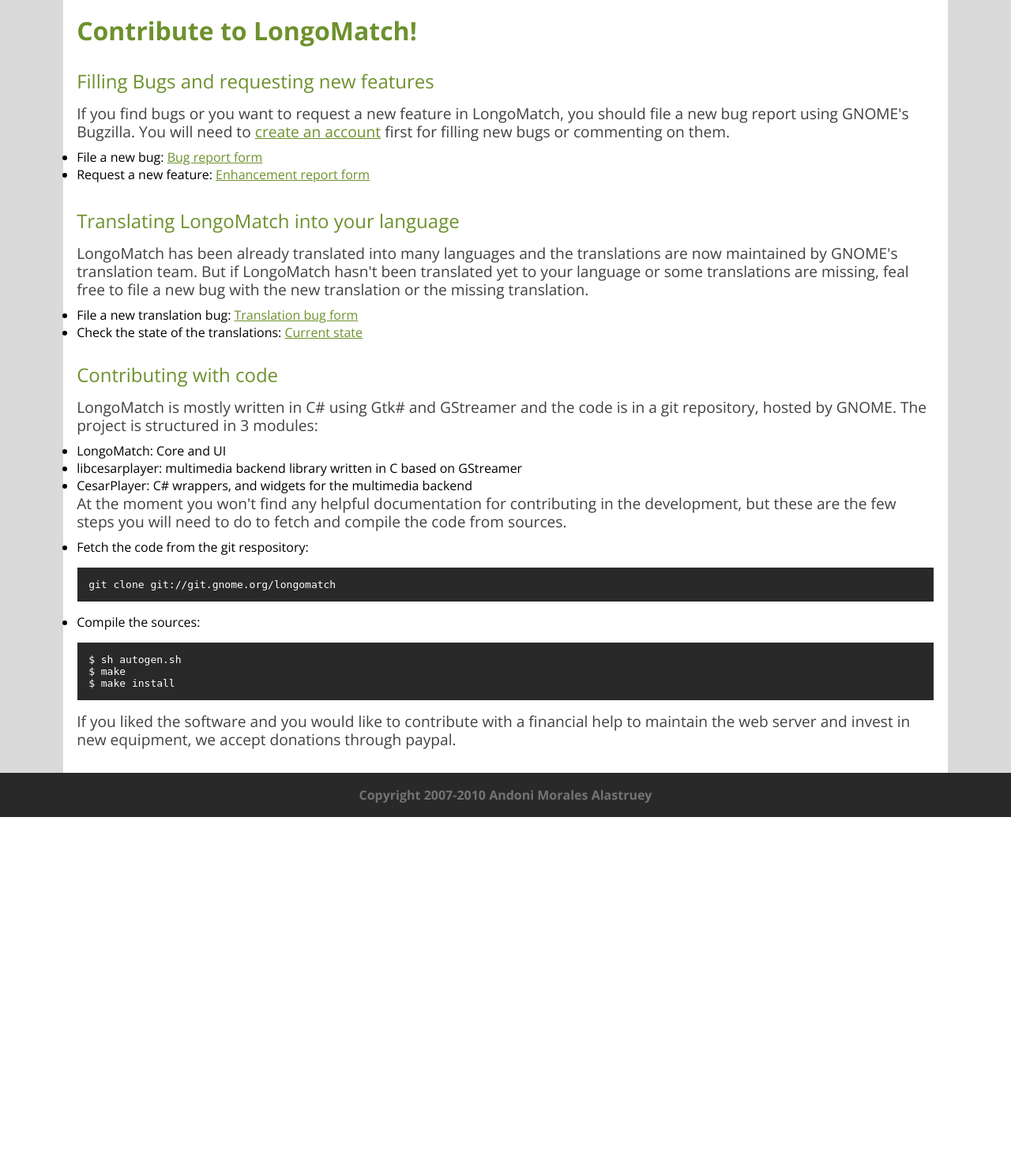
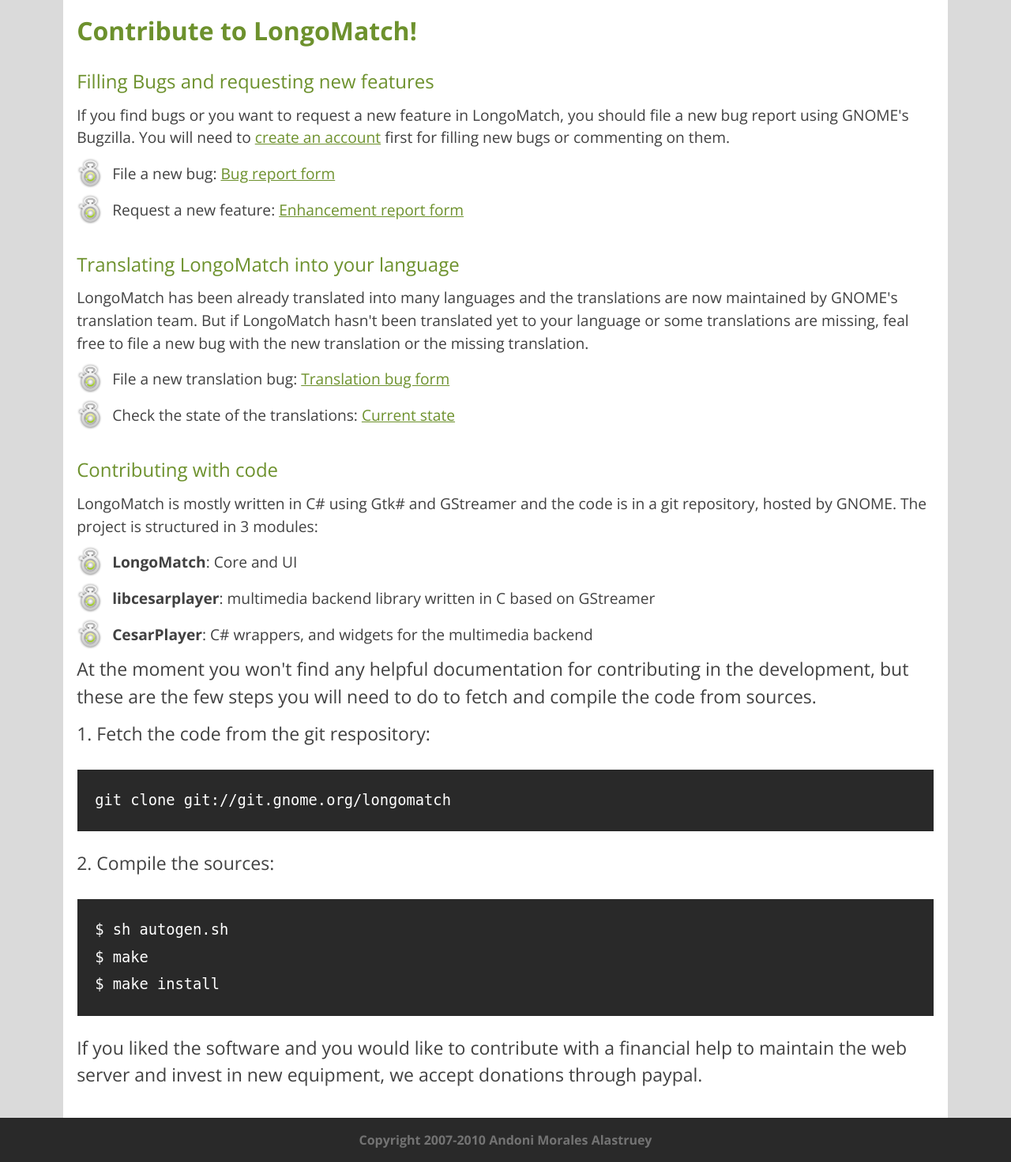
Before and after one commit to ylatuya/LongoMatch-Web, a PHP site: page /contribute.php in a window 1280 px wide. Shown: the part 105-1577 px from the top of the page at 79% size. Before the commit the page ends 1140 px from the top, so only its background shows below. Run offline with PHP 8.4, Linux system fonts and the light colour scheme.

Commit message:
Style listing and minor style fixes

```diff
--- a/html/contribute.php
+++ b/html/contribute.php
@@ -4,12 +4,10 @@
 
 <div id="content">
   <div id="container">
-    <div id="inner-container" class="no-home">
+    <div id="inner-container">
       <h2>Contribute to LongoMatch!</h2>
       <h3>Filling Bugs and requesting new features</h3>
-
-<p>If you find bugs or you want to request a new feature in LongoMatch, you should file a new bug report using GNOME's Bugzilla. You will need to <a href="https://bugzilla.gnome.org/createaccount.cgi">create an account</a> first for filling new bugs or commenting on them.
-<div id="text-block">
+      <p>If you find bugs or you want to request a new feature in LongoMatch, you should file a new bug report using GNOME's Bugzilla. You will need to <a href="https://bugzilla.gnome.org/createaccount.cgi">create an account</a> first for filling new bugs or commenting on them.</p>
       <ul>
 	<li>
 	  File a new bug: <a href="https://bugzilla.gnome.org/enter_bug.cgi?product=longomatch"> Bug report form</a>
@@ -18,16 +16,8 @@
 	  Request a new feature: <a href="https://bugzilla.gnome.org/enter_bug.cgi?product=longomatch&bug_severity=enhancement">Enhancement report form</a>
 	</li>
       </ul>
-<p>
-</div>
-
-
       <h3>Translating LongoMatch into your language</h3>
-
-<p>LongoMatch has been already translated into many languages and the translations are now maintained by GNOME's translation team. But if LongoMatch hasn't been translated yet to your language or some
-translations are missing, feal free to file a new bug with the new translation or the missing translation.
-<p>
-<div id="text-block">
+      <p>LongoMatch has been already translated into many languages and the translations are now maintained by GNOME's translation team. But if LongoMatch hasn't been translated yet to your language or some translations are missing, feal free to file a new bug with the new translation or the missing translation.</p>
       <ul>
 	<li>
 	  File a new translation bug: <a href="https://bugzilla.gnome.org/enter_bug.cgi?product=longomatch&keywords=I18N+L10N"> Translation bug form</a>
@@ -36,32 +26,26 @@
 	  Check the state of the translations: <a href="http://l10n.gnome.org/module/longomatch/"> Current state</a>
 	</li>
       </ul>
-</div>
-
       <h3>Contributing with code</h3>
       <p>LongoMatch is mostly written in C# using Gtk# and GStreamer and the code is in a git repository, hosted by GNOME.
 	The project is structured in 3 modules:
       </p>
-<div id="text-block">
       <ul>
 	<li>
-LongoMatch: Core and UI
+	  <em>LongoMatch</em>: Core and UI
 	</li>
 	<li>
-libcesarplayer: multimedia backend library written in C based on GStreamer
+	  <em>libcesarplayer</em>: multimedia backend library written in C based on GStreamer
 	</li>
 	<li>
-CesarPlayer: C# wrappers, and widgets for the multimedia backend
+	  <em>CesarPlayer</em>: C# wrappers, and widgets for the multimedia backend
 	  </li>
       </ul>
       <ul>
-</div>
-
 	<p>
 	At the moment you won't find any helpful documentation for contributing in the development, but these are the few steps you will need to do to fetch and compile the code from sources.
       </p>
-<div id="text-block">
-<ul>
+	<ol>
 	  <li>
 	    Fetch the code from the git respository:
 	  </li>
@@ -76,9 +60,7 @@
 	    $ make <br>
 	    $ make install <br>
 	  </code>
-</ul>
-<ul>
-</div>
+	</ol>
       <p>
 	If you liked the software and you would like to contribute with a financial help to maintain the web server and invest in new equipment, we accept donations through paypal.</p>
     </div>
--- a/html/css/styles.css
+++ b/html/css/styles.css
@@ -40,11 +40,14 @@
 
 #container { background-color: #dadada; width: 100%; float: left;  }
 
-#inner-container { margin-left: 5em; margin-right: 5em; background-color: #fefefe; height: 100%; float: left;  }
+#inner-container { margin-left: 5em; margin-right: 5em; background-color: #fefefe; height: 100%; float: left; color: #414141; }
 #inner-container.home { background: url('../img/tira_info.png') repeat-x; }
 #inner-container { background: white;  padding-left: 2ex; padding-right: 2ex; }
-#inner-container p { font-size: 120%; margin-bottom: 1ex;  line-height: 120%; color: #414141; }
+#inner-container p { margin-bottom: 1ex; font-size: 120%; line-height: 150%; }
 #inner-container p:last-child { margin-bottom: 3ex;  }
+#inner-container ul, ol { font-size: 120%; line-height: 150%; }
+#inner-container ul li { list-style: none;  background: url('../img/longobullet.png') no-repeat; padding-left: 45px; height: 40px; padding-top: .6ex; }
+#inner-container ol li { background: none; list-style: decimal; list-style-position: inside; padding: 0; }
 
 #watch { float: left;  margin-top: 4ex; }
 #watch img { height: 300px; }
@@ -56,7 +59,7 @@
 #info #video-and-more { margin: 3.5ex auto 3.5ex auto; height: 100px; width: 350px;}
 #info #video { float: left; }
 #info ul#more { float: left; list-style: none; margin-left: .5ex;}
-#info ul#more li { padding: 1ex; text-align: center; background-color: #6e6e6e; margin-bottom: .2ex;  color: white; width: 8em; border-radius: 4px; -ms-border-radius: 4px; -moz-border-radius: 4px; -webkit-border-radius: 4px; -khtml-border-radius: 4px; }
+#info ul#more li { padding: 1ex; text-align: center; background-image: none; background-color: #6e6e6e; margin-bottom: .2ex;  color: white; width: 8em; border-radius: 4px; -ms-border-radius: 4px; -moz-border-radius: 4px; -webkit-border-radius: 4px; -khtml-border-radius: 4px; font-size: 90%; height: 100%; }
 #info ul#more li a { color: white; text-decoration: none; }
 #info ul#more li:hover { background-color: #333333; }
 
@@ -149,11 +152,14 @@
 }
 #footer { clear: both; background-color: #292929; padding:2ex; text-align: center; color: #737373; font-weight: bold; }
 
-ul#downloads { list-style-type: None; margin-bottom: 2ex; padding: 0 color: white; float: left; }
+ul#downloads { list-style-type: None; margin-bottom: 2ex; padding: 0; color: white; float: left; }
 
 ul#downloads > li:first-child { margin-left: 0; }
 
 ul#downloads li{
+                    height: 100%;
+                    font-size: 90%;
+                    background-image: none;
                     float: left;
                     text-align: center;
                     background-color: #6e6e6e;
--- a/html/downloads.php
+++ b/html/downloads.php
@@ -6,7 +6,7 @@
   <div id="container">
     <div id="inner-container" class="no-home">
       <div id="text-content">
-      <h2>Download <em>LongoMatch</em> for your operating system</h2>
+      <h2>Download <em>LongoMatch</em></h2>
       <ul id="downloads">
         <li>
           <a href="http://ftp.gnome.org/pub/GNOME/binaries/win32/longomatch/LongoMatch-0.16.8-1.exe">
```
Also changed, not shown: html/img/longobullet.png (added). Lines whose indentation alone changed are shown as unchanged.
